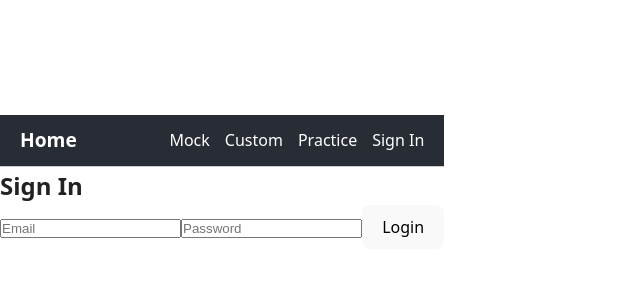
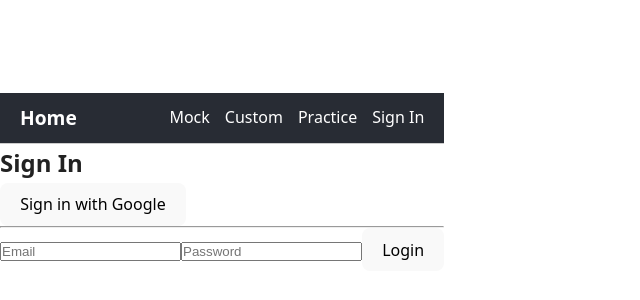
Before and after one commit to damani-g/csec-math-p1-app, a React (Vite) app: page /login in a window 1280 px wide. Shown: the part 218-518 px from the top of the page, without its empty margins (0-640 px from the left). Built offline with nearby package versions, Linux system fonts and the light colour scheme; no server answers.

Commit message:
Add Firebose login auth

```diff
--- a/src/pages/Login.jsx
+++ b/src/pages/Login.jsx
@@ -1,5 +1,5 @@
 import { useState } from "react";
-import { signInWithEmailAndPassword } from "firebase/auth";
+import { signInWithEmailAndPassword, signInWithPopup, GoogleAuthProvider } from "firebase/auth";
 import { auth } from "../firebase";
 import { useNavigate } from "react-router-dom";
 
@@ -8,8 +8,9 @@ export default function Login() {
   const [password, setPassword] = useState("");
   const [error, setError] = useState("");
   const navigate = useNavigate();
+  const provider = new GoogleAuthProvider();
 
-  const handleLogin = async (e) => {
+  const handleEmailLogin = async (e) => {
     e.preventDefault();
     try {
       await signInWithEmailAndPassword(auth, email, password);
@@ -19,10 +20,24 @@ export default function Login() {
     }
   };
 
+  const handleGoogleLogin = async () => {
+    try {
+      await signInWithPopup(auth, provider);
+      navigate("/");
+    } catch (err) {
+      setError("Google sign-in failed.");
+    }
+  };
+
   return (
     <div className="login-container">
       <h2>Sign In</h2>
-      <form onSubmit={handleLogin}>
+
+      <button onClick={handleGoogleLogin}>Sign in with Google</button>
+
+      <hr />
+
+      <form onSubmit={handleEmailLogin}>
         <input
           type="email"
           placeholder="Email"
@@ -39,6 +54,7 @@ export default function Login() {
         />
         <button type="submit">Login</button>
       </form>
+
       {error && <p className="error-message">{error}</p>}
     </div>
   );
```
